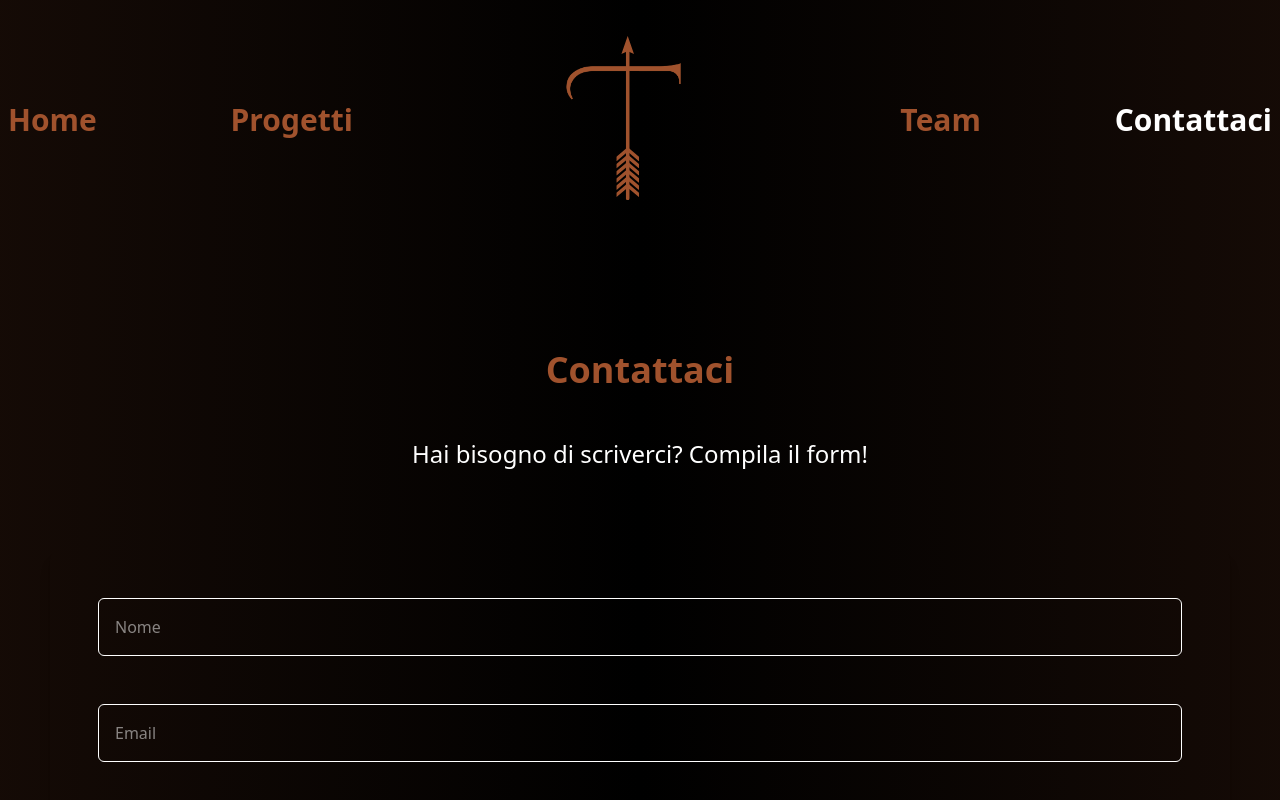
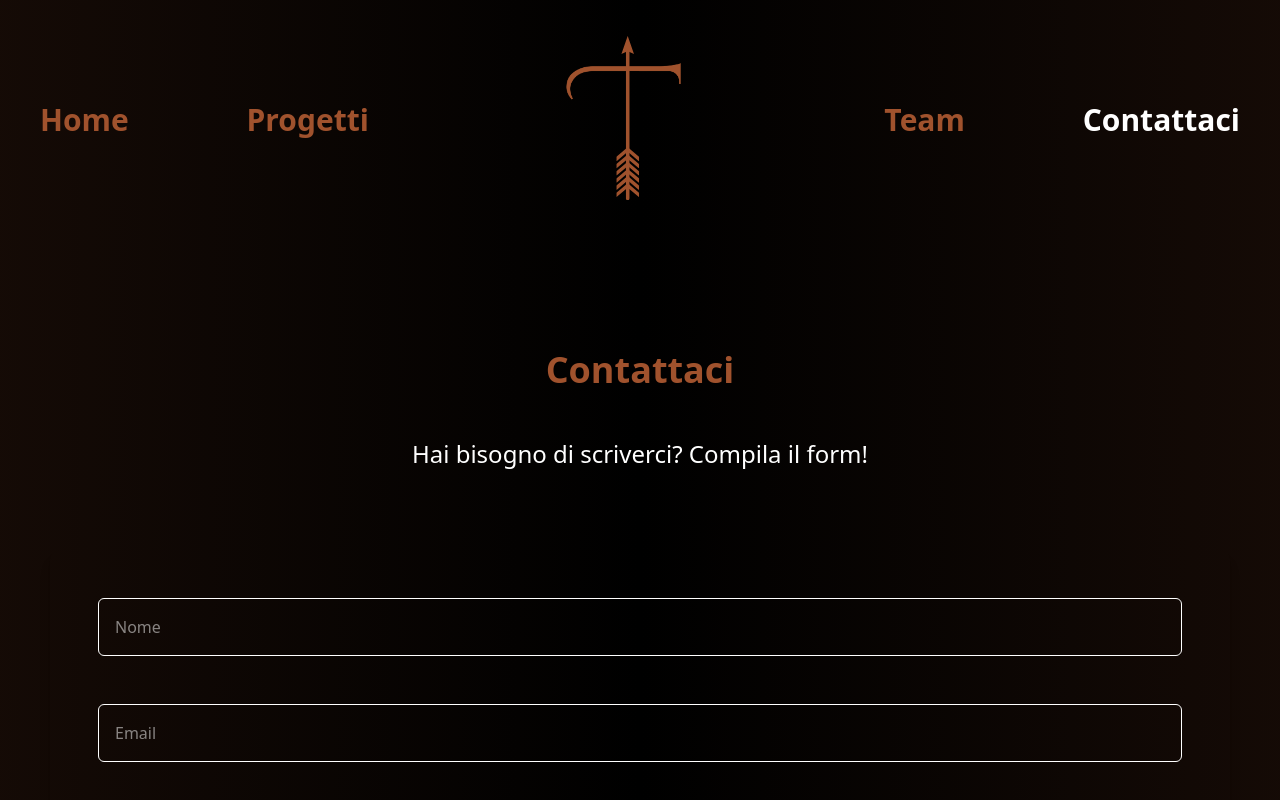
Before and after one commit to Lgarau/TalesInteractive, a React (Vite) app: page /TalesInteractive/contatti in a window 1280 px wide. Shown: the top 800 px of the page. Built offline with nearby package versions, Linux system fonts and the light colour scheme.

Commit message:
some padding to header

```diff
--- a/src/components/layout/HeaderComponent.jsx
+++ b/src/components/layout/HeaderComponent.jsx
@@ -20,7 +20,7 @@ export default function HeaderComponent() {
     return (
         <header className="relative z-[100]">
             {/* Navbar desktop */}
-    <nav className="hidden md:flex text-3xl justify-between items-center max-w-screen-2xl mx-auto p-5 px-2 space-x-10 text-[#a0522d] font-bold">
+            <nav className="hidden md:flex text-3xl justify-between items-center max-w-screen-2xl mx-auto p-5 px-10 space-x-10 text-[#a0522d] font-bold">
                 <NavLink to="/TalesInteractive/home" className={({ isActive }) => `my-nav text-[#a0522d] ${isActive ? "text-white font-bold" : ""}`}>Home</NavLink>
                 <NavLink to="/TalesInteractive/progetti" className={({ isActive }) => `my-nav text-[#a0522d] ${isActive ? "text-white font-bold" : ""}`}>Progetti</NavLink>
 
@@ -57,8 +57,7 @@ export default function HeaderComponent() {
             </div>
 
             {/* Mobile Menu */}
-    <div className={`fixed top-0 left-0 w-full h-full bg-gradient-to-r from-black to-[#3d1f11] from-[10%] to-[90%] backdrop-blur-md text-white flex flex-col items-center justify-center space-y-20 transform ${
-        isMenuOpen ? 'translate-x-0' : 'translate-x-full'
+            <div className={`fixed top-0 left-0 w-full h-full bg-gradient-to-r from-black to-[#3d1f11] from-[10%] to-[90%] backdrop-blur-md text-white flex flex-col items-center justify-center space-y-20 transform ${isMenuOpen ? 'translate-x-0' : 'translate-x-full'
                 } transition-transform duration-500 ease-in-out z-[9999]`}>
                 {/* Icona di chiusura */}
                 <button className="absolute top-6 right-6 text-white cursor-pointer" onClick={toggleMenu}>
```
Lines whose indentation alone changed are shown as unchanged.
